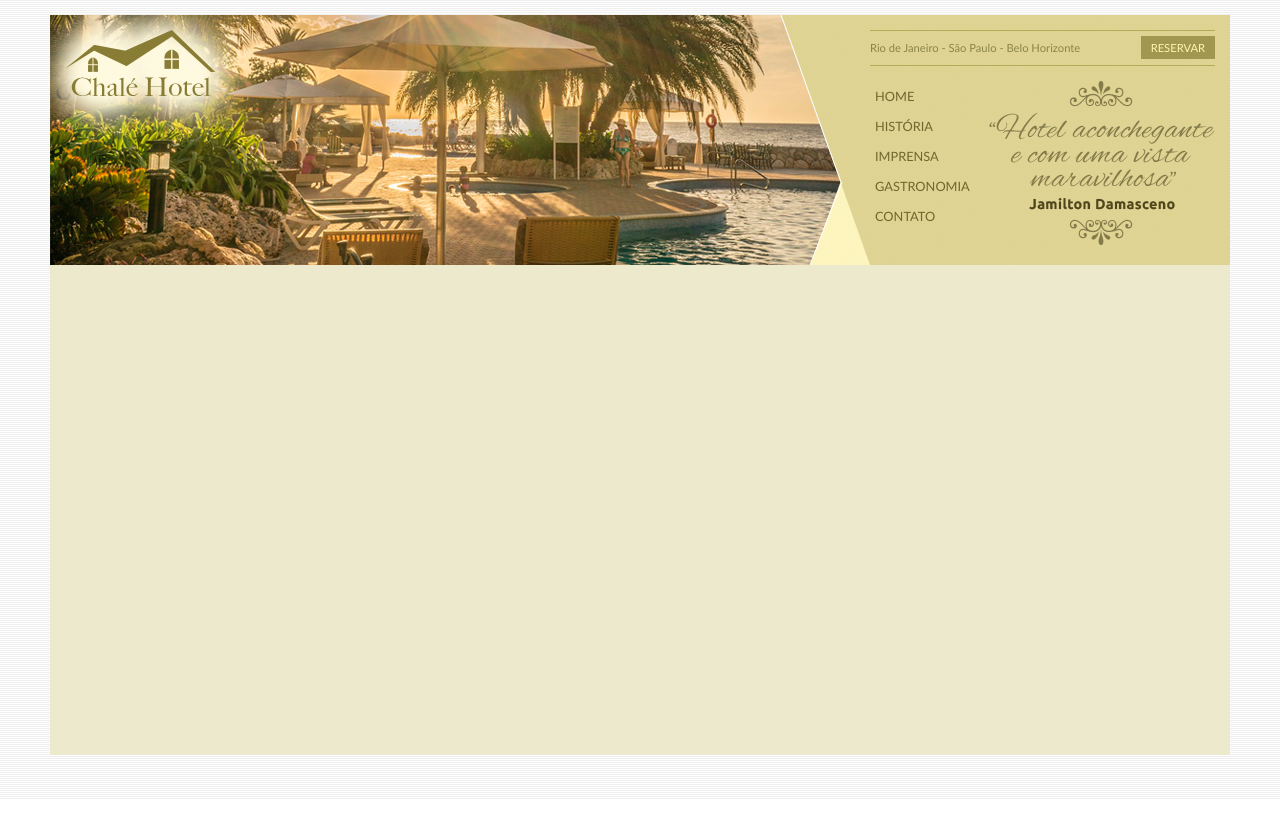
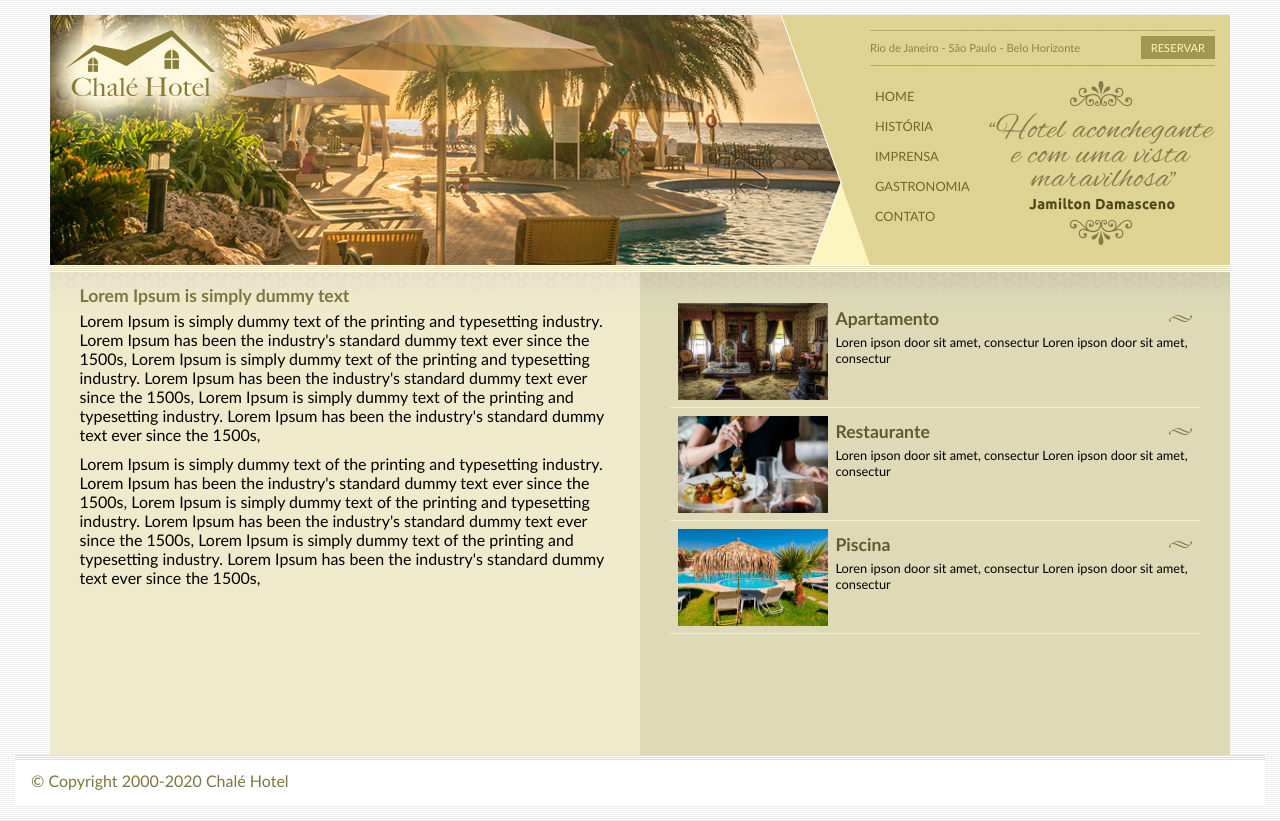
Before and after one commit to camilabarpp/Projeto-5---Site-Chal-, a plain HTML site: page index.html in a window 1280 px wide. Before the commit the page ends 800 px from the top, so only its background shows below. Drawn offline with Linux system fonts and the light colour scheme.

Commit message:
Second commit

```diff
--- a/css/estilo.css
+++ b/css/estilo.css
@@ -10,7 +10,7 @@ body {
 }
 
 #container {
-    background: #ede9cc;
+    background: #ede9cc url(../imagens/bg-container.png) top center repeat-y;
     margin: 0 auto;
     min-height: 740px;
     max-width: 1180px;
@@ -124,3 +124,78 @@ ul#navegacao a:hover {
     /*assim a imagem irá flutuar a direita*/
     float: right;
 }
+
+/* Área de conteúdos*/
+#area-principal {
+    float: left;
+    width: 50%;
+    background: url(../imagens/bg-area-principal.png) top left repeat-x;
+    padding: 15px 0;
+}
+
+#area-lateral {
+    float: right;
+    width: 50%;
+    background: url(../imagens/bg-area-lateral.png) top left repeat-x;
+    padding: 20px 0;
+}
+
+.conteudo {
+    margin: 0 auto;
+    width: 90%;
+}
+
+
+/*Formatando lista lateral*/
+#lista-lateral li {
+    padding: 8px;
+    border-bottom: 1px solid #f3efcb;
+    height: 6em;
+}
+
+#lista-lateral li a img {
+    float: left;
+    margin-right: 8px;
+}
+
+#lista-lateral li a {
+    text-decoration: none;
+}
+
+#lista-lateral li a h3{
+    font-size: 1.1em;
+    padding: 5px 0;
+    color: #615b2d;
+    background: url(../imagens/ornamento.png) no-repeat center right ;
+}
+
+#lista-lateral li a p {
+    font-size: 0.8em;
+    color: #000;
+}
+
+#lista-lateral li:hover {
+    background: #f6f3d6;
+    cursor: pointer;
+}
+
+
+/*Rodapé*/
+#rodape {
+    clear: both;
+    padding: 16px;
+    background: #fff url(../imagens/bg-rodape.png) repeat-x top;
+    color: #7d7640;
+}
+
+/*Formatações de texto*/
+h2 {
+    color: #7d7640;
+    font-size: 1.1em;
+    padding: 5px 0px;
+}
+
+p {
+    font-size: 1em;
+    margin-bottom: 10px;
+}
--- a/index.html
+++ b/index.html
@@ -38,12 +38,73 @@
                             <li><a href="">Gastronomia</a></li>
                             <li><a href="">Contato</a></li>
                         </ul>
-
                         <img class="depoimento" src="imagens/depoimento.png" alt="depoimento">
                     </div>
                 </div>
             </div>
         </div>
+<!--Fim /topo-->
+
+<!--Ínicio conteúdo-->
+        <div id="area-principal">
+            <div class="conteudo">
+                <h2>Lorem Ipsum is simply dummy text</h2>
+                <p>
+                    Lorem Ipsum is simply dummy text of the printing and typesetting industry. Lorem Ipsum
+                    has been the industry's standard dummy text ever since the 1500s,
+                    Lorem Ipsum is simply dummy text of the printing and typesetting industry. Lorem Ipsum
+                    has been the industry's standard dummy text ever since the 1500s,
+                    Lorem Ipsum is simply dummy text of the printing and typesetting industry. Lorem Ipsum
+                    has been the industry's standard dummy text ever since the 1500s,
+                </p>
+                <p>
+                    Lorem Ipsum is simply dummy text of the printing and typesetting industry. Lorem Ipsum
+                    has been the industry's standard dummy text ever since the 1500s,
+                    Lorem Ipsum is simply dummy text of the printing and typesetting industry. Lorem Ipsum
+                    has been the industry's standard dummy text ever since the 1500s,
+                    Lorem Ipsum is simply dummy text of the printing and typesetting industry. Lorem Ipsum
+                    has been the industry's standard dummy text ever since the 1500s,
+                </p>
+            </div>
+        </div>
+
+        <div id="area-lateral">
+            <div class="conteudo">
+                <p>
+                    <div class="caixa">
+                        <div class="caixa-conteudo">
+                            <ul id="lista-lateral">
+                                <li>
+                                    <a href="">
+                                        <img src="imagens/apartamento.jpg" width="150" alt="apartamento">
+                                        <h3>Apartamento</h3>
+                                        <p>Loren ipson door sit amet, consectur Loren ipson door sit amet, consectur </p>
+                                    </a>
+                                </li>
+                                <li>
+                                    <a href="">
+                                        <img src="imagens/restaurante.jpg" width="150" alt="restaurante">
+                                        <h3>Restaurante</h3>
+                                        <p>Loren ipson door sit amet, consectur Loren ipson door sit amet, consectur </p>
+                                    </a>
+                                </li>
+                                <li>
+                                    <a href="">
+                                        <img src="imagens/piscina.jpg" width="150" alt="piscina">
+                                        <h3>Piscina</h3>
+                                        <p>Loren ipson door sit amet, consectur Loren ipson door sit amet, consectur </p>
+                                    </a>
+                                </li>
+                            </ul>
+                        </div>
+                    </div>
+                </p>
+            </div>
+        </div>
+    </div>
+
+    <div id="rodape">
+        &copy; Copyright 2000-2020 Chalé Hotel
     </div>
 
 </body>
```
